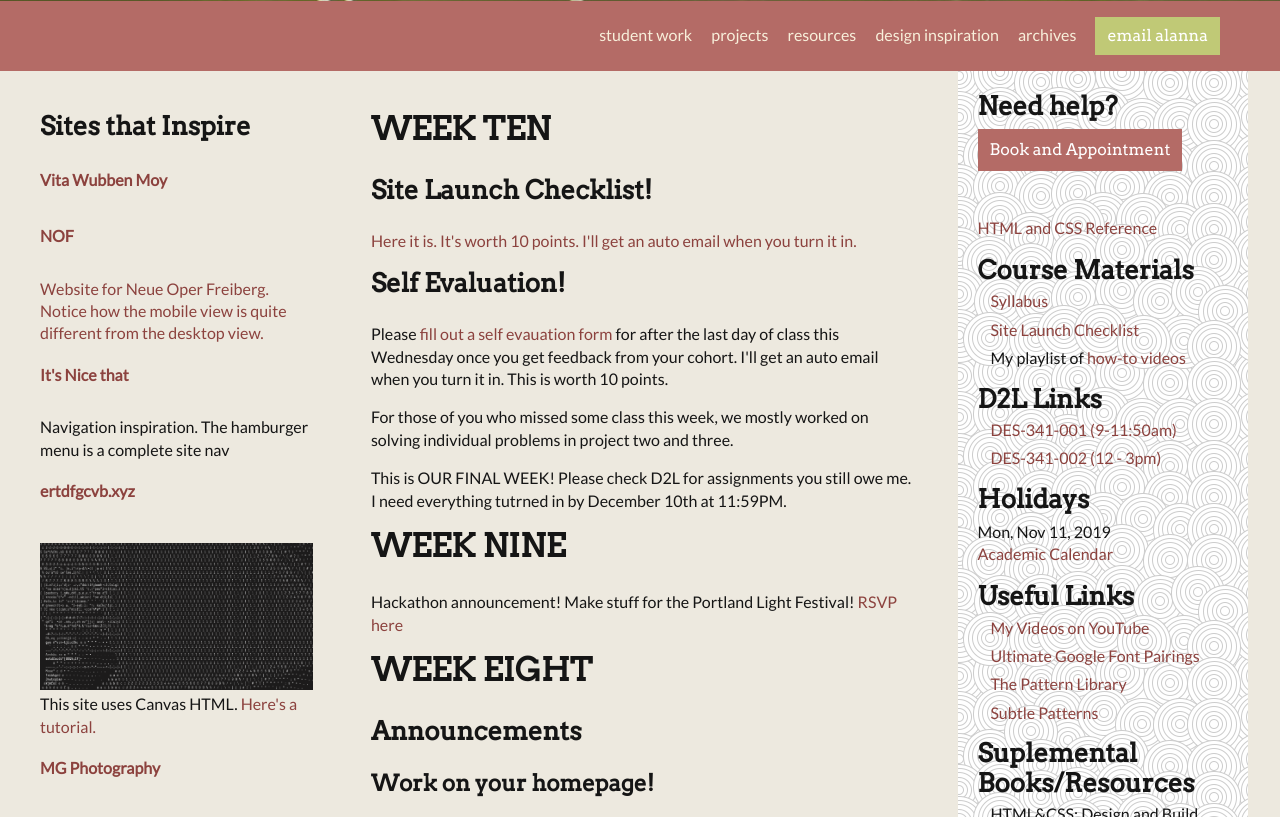
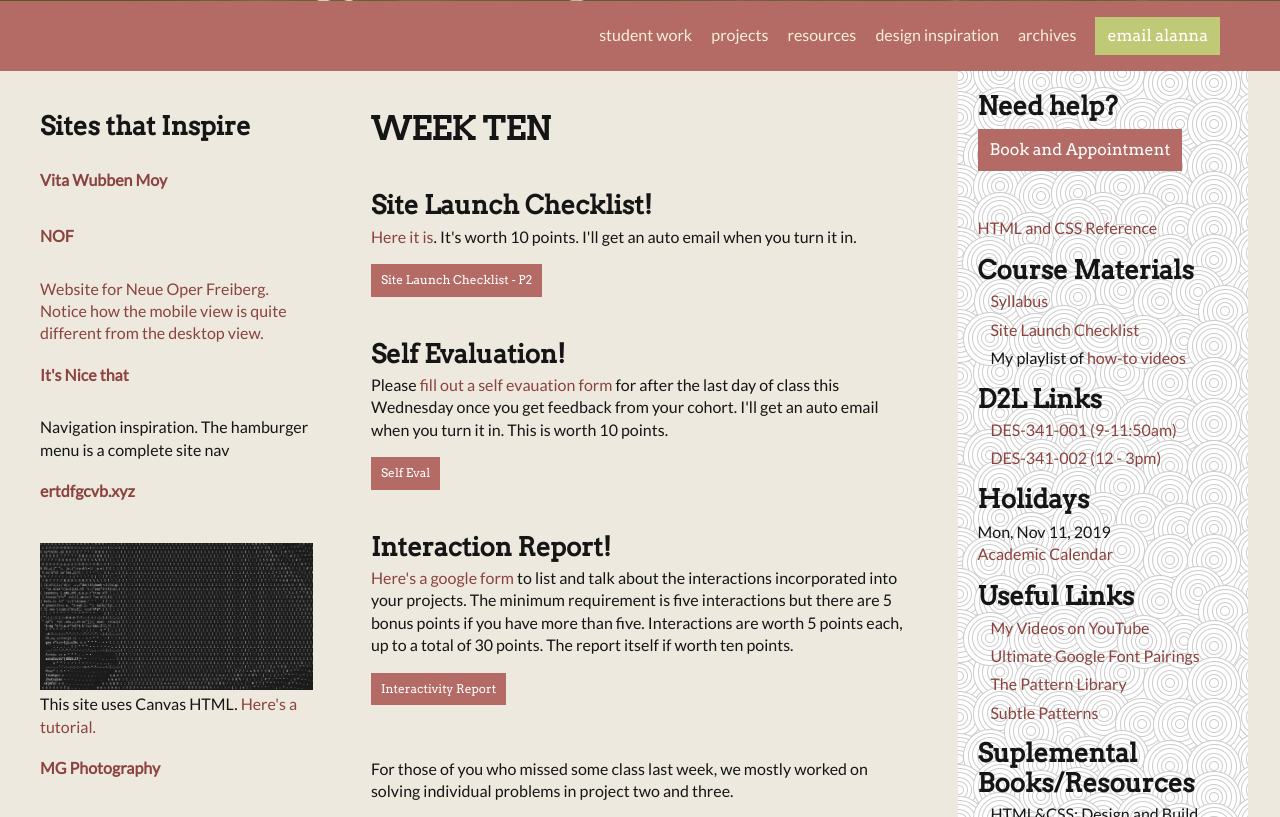
Before and after one commit to Samturoff/des341, a PHP site: page / in a window 1280 px wide. Shown: the part 428-1245 px from the top of the page. Run offline with PHP 8.4, Linux system fonts and the light colour scheme.

Commit message:
added interactivity report and formatted days

```diff
--- a/css/style.css
+++ b/css/style.css
@@ -142,6 +142,7 @@ hr {
 	border: 2px dashed #999;
 }
 .week { text-transform: uppercase; }
+.blurb { margin-bottom: 6px; margin-top: 42px; }
 article img {width: 100%;}
 aside {
 	background-image: url(../images/swirl_pattern.png);
--- a/index.html
+++ b/index.html
@@ -94,16 +94,24 @@
 			</article>
 			<article>
 				<h2 class="week">Week Ten</h2>
-				<h3>Site Launch Checklist!</h3>
-				<p><a href="https://forms.gle/VB7X5339QcPCXnqG9">Here it is. It's worth 10 points. I'll get an auto email when you turn it in.</a>
-				<h3>Self Evaluation!</h3>
+				<h3 class="blurb">Site Launch Checklist!</h3>
+				<p><a href="https://forms.gle/VB7X5339QcPCXnqG9">Here it is</a>. It's worth 10 points. I'll get an auto email when you turn it in.</p>
+
+				<p><a href="https://forms.gle/VB7X5339QcPCXnqG9" class="button small-btn">Site Launch Checklist - P2</a>
+				</p>
+				<h3 class="blurb">Self Evaluation!</h3>
 				<p>Please <a href="https://forms.gle/MELtFY3wYxPaR1Aq7">fill out a self evauation form</a> for after the last day of class this Wednesday once you get feedback from your cohort. I'll get an auto email when you turn it in. This is worth 10 points.</p>
+				<p><a href="https://forms.gle/MELtFY3wYxPaR1Aq7" class="button small-btn">Self Eval</a>
+				<h3 class="blurb">Interaction Report!</h3>
+				<p><a href="https://forms.gle/4HujT85bxWHLSMak7">Here's a google form</a> to list and talk about the interactions incorporated into your projects. The minimum requirement is five interactions but there are 5 bonus points if you have more than five. Interactions are worth 5 points each, up to a total of 30 points. The report itself if worth ten points.</p>
+				 <p><a href="https://forms.gle/4HujT85bxWHLSMak7" class="button small-btn">Interactivity Report</a></p>
 
-				<p>For those of you who missed some class this week, we mostly worked on solving individual problems in project two and three.</p>
+				<br><br><p>For those of you who missed some class last week, we mostly worked on solving individual problems in project two and three.</p>
 				<p>This is OUR FINAL WEEK! Please check D2L for assignments you still owe me. I need everything tutrned in by December 10th at 11:59PM.</p>
-
+				<hr>
 				<h2 class="week">Week Nine</h2>
 				<p>Hackathon announcement! Make stuff for the Portland Light Festival! <a href="https://www.eventbrite.com/e/ceti-arttech-collaborative-experiments-tickets-81251183477">RSVP here</a></p>
+				<hr>
 				<h2 class="week">Week Eight</h2>
 
 				<h3>Announcements</h3>
@@ -135,7 +143,7 @@
 				</ul>
 
 
-
+				<hr>
 				<h2 class="week">Week Seven</h2>
 				<p>Show that hide-mobile trick to class 1</p>
 				 <p><a href="code_snippets/svg_demo/index.html">In class SVG demo</a> | <a href="https://github.com/alannarisse/des341/tree/master/code_snippets/svg_demo">view Code</a></p>
@@ -156,7 +164,7 @@
 
 				<p><a href="http://teaching.thomhines.com/resources/Day%2016%20-%20jQuery%20Presentation.pdf">Thom's JQuery Slides</a></p>
 
-
+				<hr>
 				<h2 class="week">Week Six</h2>
 				<p><a href="https://github.com/alannarisse/float_demo.git">Code for in-class float demo</a></p>
 				<p><a href="https://github.com/alannarisse/project-two-template">Project Two Template</a>. fork it and clone it to your computer.</p>
@@ -167,7 +175,7 @@
 				<p><strong>Answer.</strong> Wireframes are a HUGE part of the design process. I want to make sure you have one opportunity in this class to develop high-fi wireframes and if we have to do it after the design comps are final, so be it. It will still help you in the future.
 				</p>
 
-
+				<hr>
 				<h2 class="week">Week Five</h2>
 
 
@@ -208,7 +216,7 @@
 
 				<p>Article: <a href="https://medium.com/@dustin/how-to-get-value-from-wireframes-f40c2cf27960">How to get value from wireframes</a>. Discuss in class.</p>
 
-				<hr>
+			<hr>
 
 			<h2 class="week">Week Four</h2>
 
```
Also changed, not shown: images/itsnicethat.png (added), images/vitawubbenmoy.png (added), images/wof.png (added).
